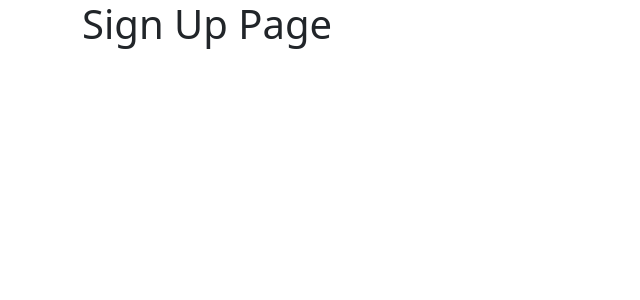
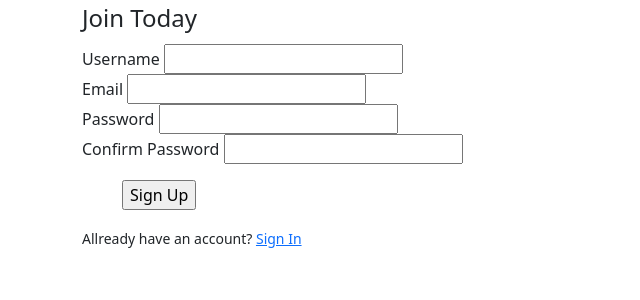
Before and after one commit to NikitaDanila/Licenta, a Flask app: page /register in a window 1280 px wide. Shown: the top 300 px of the page, without its empty margins (0-640 px from the left). Run offline with Flask 2, Linux system fonts and the light colour scheme.

Commit message:
Login and Sign Up working, no styling

```diff
--- a/web_app/run.py
+++ b/web_app/run.py
@@ -1,8 +1,6 @@
-from flask import Flask, render_template, Response
-from flask.helpers import url_for
+from flask import Flask, render_template, Response, url_for
 from forms import LoginForm, SignupForm
-# from hardware import Camera
-# import cv2
+
 app = Flask(__name__)
 app.config['SECRET_KEY'] = 'e0c2e77c7caec2a08617ff7f2df59d2c'
 
@@ -16,7 +14,7 @@ def about():
 
 @app.route('/login')
 def login():
-    form = LoginForm
+    form = LoginForm()
     return render_template('login.html', title='Login', form=form)
 
 @app.route('/register')
@@ -24,22 +22,9 @@ def register():
     form = SignupForm()
     return render_template('register.html',title='Sign Up', form=form)
 
-# @app.route('/stream')
-# def stream():
-#     def gen(camera):
-#         while True:
-#             success, frame = camera.read()  # read the camera frame
-#             if not success:
-#                 break
-#             else:
-#                 ret, buffer = cv2.imencode('.jpg', frame)
-#                 frame = buffer.tobytes()
-#                 yield (b'--frame\r\n'
-#                     b'Content-Type: image/jpeg\r\n\r\n' + frame + b'\r\n')
-
-#     return Response(gen(Camera.camera),
-#                     mimetype='multipart/x-mixed-replace; boundary=frame')
-#     # return render_template('stream.html', title='Stream')
+@app.route('/stream')
+def stream():
+    return render_template('stream.html', title='Stream')
 
 if __name__ == '__main__':
     app.run(debug=True)
--- a/web_app/templates/register.html
+++ b/web_app/templates/register.html
@@ -1,4 +1,44 @@
 {% extends "layout.html" %}
 {% block content %}
-  <h1>Sign Up Page</h1>
+<div>
+  <form method="POST" action="">
+    {{ form.hidden_tag() }}
+    <fieldset>
+      <legend>Join Today</legend>
+      <!--Username field-->
+      <div class="">
+        <!--.label shows the name on the form created on forms.py-->
+        {{ form.username.label(class="") }}
+        <!--this shows the field to complete and to pass the value-->
+        {{ form.username(class="") }}
+      </div>
+      <!--Email Field-->
+      <div class="">
+        {{ form.email.label(class="") }}
+        {{ form.email(class="") }}
+      </div>
+      <!--Password Field-->
+      <div class="">
+        {{ form.password.label(class="") }}
+        {{ form.password(class="") }}
+      </div>
+      <!--Confirm Password Field-->
+      <div class="">
+        {{ form.confirm_password.label(class="") }}
+        {{ form.confirm_password(class="") }}
+      </div>
+    </fieldset>
+    <!--Submit Button-->
+    <dir class="">
+      {{ form.submit(class="") }}
+    </dir>
+  </form>
+</div>
+<div class="">
+  <small class="">
+    <!--For the url_for you need to pass the name of the function
+        not of the decorator-->
+    Allready have an account? <a class="" href="{{url_for('login')}}">Sign In</a>
+  </small>
+</div>
 {% endblock content %}
--- a/web_app/templates/stream.html
+++ b/web_app/templates/stream.html
@@ -1,5 +1,5 @@
 {% extends "layout.html" %}
 {% block content %}
 <h1>Stream page</h1>
-<img src={{ url_for('stream')}}
+<img src={{ url_for('stream')}}>
 {% endblock content %}
```
Also changed, not shown: web_app/templates/login.html (+29 -1 lines).
